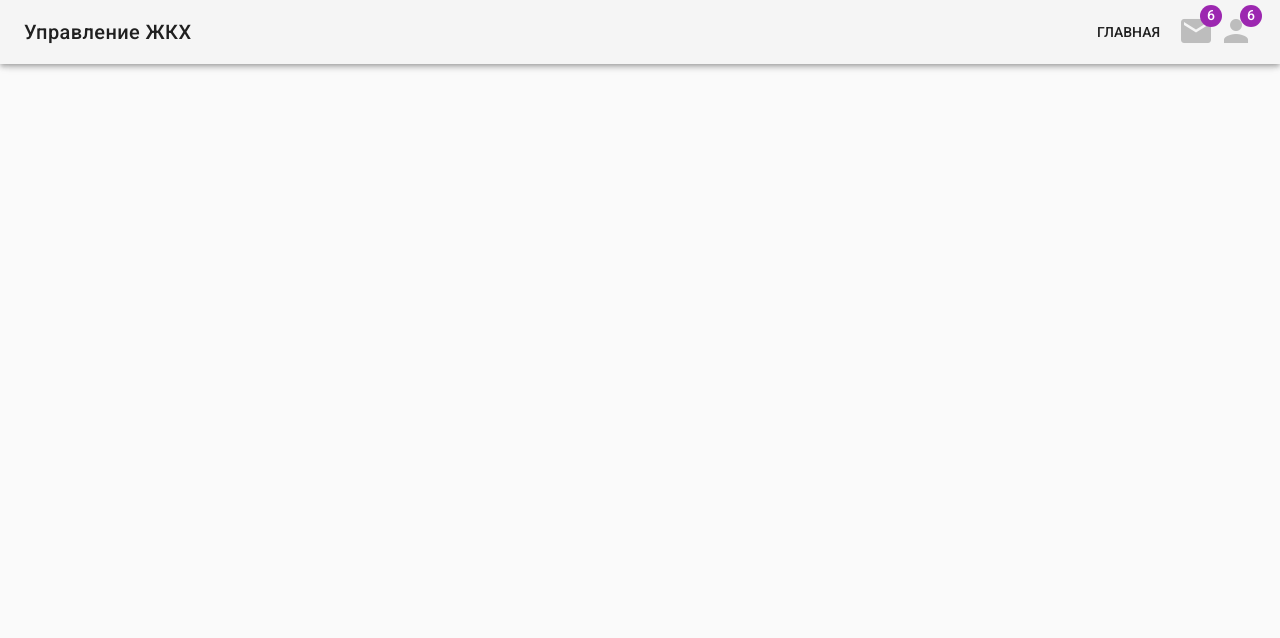
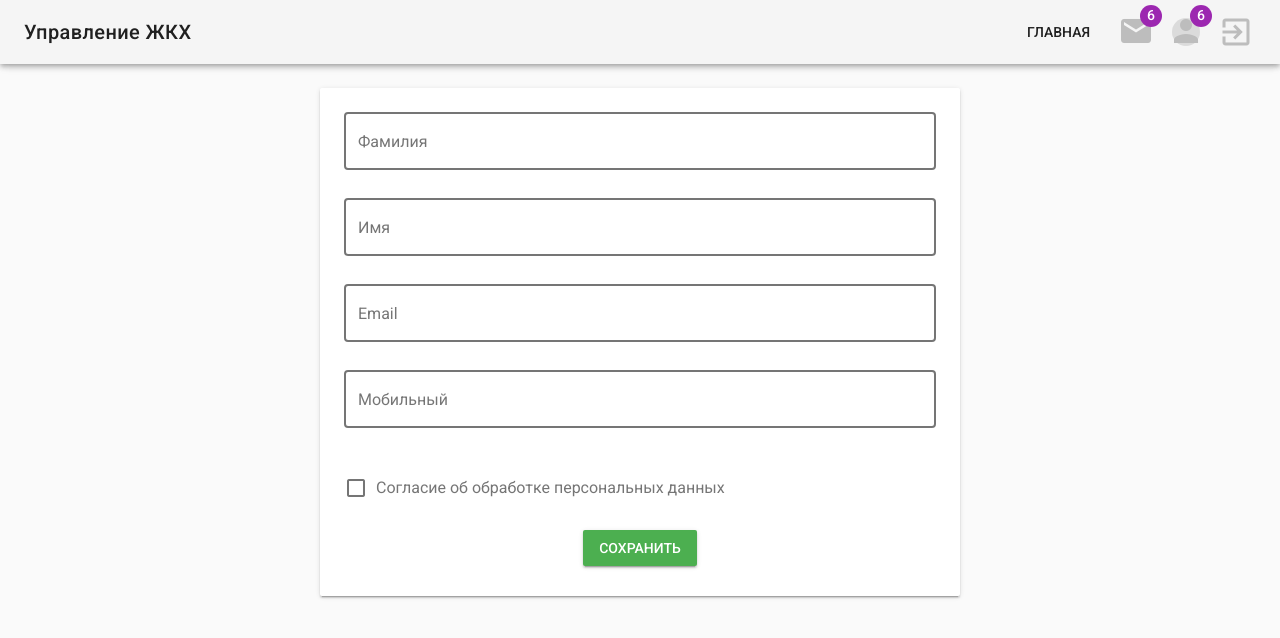
Before and after one commit to pekhotin/counters, a Vue app: page /personal in a window 1280 px wide. Shown: the top 638 px of the page. Built offline with nearby package versions, Linux system fonts and the light colour scheme; no server answers; sample sign-in values are in the browser's storage; what vuetify-upload-button would draw is missing.

Commit message:
Добавлены формы ЛК, отображения заявки

```diff
--- a/src/App.vue
+++ b/src/App.vue
@@ -48,14 +48,14 @@
         <v-toolbar-items>
           <!--<v-btn flat>Link Two</v-btn>-->
           <v-btn flat href="/home">Главная</v-btn>
-          <v-btn flat icon small>
+          <v-btn flat icon small to="requests" class="ml-3">
             <v-badge
               color="purple"
               right
               overlap
               small
             >
-              <template v-slot:badge>
+              <template slot="badge">
                 6
               </template>
               <v-icon
@@ -66,13 +66,13 @@
               </v-icon>
             </v-badge>
           </v-btn>
-          <v-btn flat icon small>
+          <v-btn flat icon small to="personal" class="ml-3">
             <v-badge
               color="purple"
               right
               overlap
             >
-              <template v-slot:badge>
+              <template slot="badge">
                 6
               </template>
               <v-icon
@@ -82,6 +82,14 @@
                 person
               </v-icon>
             </v-badge>
+          </v-btn>
+          <v-btn flat icon small to="#" class="ml-3">
+            <v-icon
+              color="grey lighten-1"
+              large
+            >
+              exit_to_app
+            </v-icon>
           </v-btn>
         </v-toolbar-items>
       </v-toolbar>
--- a/src/components/Authentication.vue
+++ b/src/components/Authentication.vue
@@ -28,7 +28,7 @@
                 <v-toolbar-title>Вход в личный кабинет</v-toolbar-title>
                 <v-spacer></v-spacer>
                 <v-tooltip right>
-                  <v-btn slot="activator" icon href="https://ptpit.ru" target="_blank">
+                  <v-btn slot="activator" icon target="_blank">
                     <v-icon>home</v-icon>
                   </v-btn>
                   <span>На главную</span>
@@ -67,7 +67,7 @@ export default {
   methods: {
     login: function () {
       if (this.password.length > 0) {
-        this.$http.post('http://my-api.ptpit.ru/login', {
+        this.$http.post('http://api.saject.ru/login', {
           username: this.username,
           password: this.password
         })
@@ -82,7 +82,7 @@ export default {
                 if (this.$route.params.nextUrl != null) {
                   this.$router.push(this.$route.params.nextUrl)
                 } else {
-                  this.$router.push('timetable')
+                  this.$router.push('home')
                 }
               }
             } else {
--- a/src/components/HomePage.vue
+++ b/src/components/HomePage.vue
@@ -6,7 +6,7 @@
           <v-layout>
             <v-flex xs12>
               <v-btn block color="orange" @click="dialog = true">Сообщить о проблеме</v-btn>
-              <v-btn block color="primary" class="mt-3">Мои заявки</v-btn>
+              <v-btn block color="primary" class="mt-3" to="requests">Мои заявки</v-btn>
             </v-flex>
           </v-layout>
         </v-container>
@@ -26,19 +26,19 @@
 
         <v-card-text>
           <v-flex>
-            <v-btn block color="red" to="requests/house">Дом</v-btn>
+            <v-btn block color="red" to="requests/create/flat">Квартира</v-btn>
           </v-flex>
           <v-flex>
-            <v-btn block color="orange" to="requests/street">Двор</v-btn>
+            <v-btn block color="orange" to="requests/create/pd">Подъезд</v-btn>
           </v-flex>
           <v-flex>
-            <v-btn block color="yellow" to="requests/pd">Подъезд</v-btn>
+            <v-btn block color="yellow" to="requests/create/street">Двор</v-btn>
           </v-flex>
           <v-flex>
-            <v-btn block color="green" to="requests/lift">Лифт</v-btn>
+            <v-btn block color="green" to="requests/create/house">Дом</v-btn>
           </v-flex>
           <v-flex>
-            <v-btn block color="blue" to="requests/other">Другое</v-btn>
+            <v-btn block color="blue" to="requests/create/other">Другое</v-btn>
           </v-flex>
         </v-card-text>
 
--- /dev/null
+++ b/src/components/Personal.vue
@@ -0,0 +1,57 @@
+<template>
+  <v-layout>
+    <v-flex xs12 sm6 offset-sm3>
+      <v-card class="mt-4">
+        <v-container fluid>
+          <v-layout align-center justify-center row fill-height wrap>
+            <v-flex xs12>
+              <v-text-field
+                label="Фамилия"
+                outline
+                v-model="firstname"
+              ></v-text-field>
+            </v-flex>
+            <v-flex xs12>
+              <v-text-field
+                label="Имя"
+                outline
+                v-model="secondname"
+              ></v-text-field>
+            </v-flex>
+            <v-flex xs12>
+              <v-text-field
+                label="Email"
+                outline
+                v-model="email"
+              ></v-text-field>
+            </v-flex>
+            <v-flex xs12>
+              <v-text-field
+                label="Мобильный"
+                outline
+                v-model="phone"
+              ></v-text-field>
+              <v-checkbox
+                v-model="accept"
+                label="Согласие об обработке персональных данных"
+              ></v-checkbox>
+            </v-flex>
+            <v-flex xs12 class="text-xs-center">
+              <v-btn color="success">Сохранить</v-btn>
+            </v-flex>
+          </v-layout>
+        </v-container>
+      </v-card>
+    </v-flex>
+  </v-layout>
+</template>
+
+<script>
+export default {
+  name: "Personal"
+}
+</script>
+
+<style scoped>
+
+</style>
--- a/src/components/Requests.vue
+++ b/src/components/Requests.vue
@@ -11,7 +11,9 @@
           <td>{{ props.item.type }}</td>
           <td class="text-xs-center">{{ props.item.date }}</td>
           <td class="text-xs-center">{{ props.item.status }}</td>
-          <td class="text-xs-center"><v-btn small :to="'/requests/' + props.item.id">Подробнее</v-btn></td>
+          <td class="text-xs-center">
+            <v-btn small :to="'/requests/' + props.item.id">Подробнее</v-btn>
+          </td>
         </template>
       </v-data-table>
       </v-card>
--- /dev/null
+++ b/src/components/ShowRequest.vue
@@ -0,0 +1,41 @@
+<template>
+  <v-flex xs12 sm6 offset-sm3>
+    <v-card class="mt-4">
+      <v-container fluid>
+        <v-layout align-center justify-center row fill-height wrap>
+          <v-flex xs12>
+            <v-select
+              :items="types"
+              label="Тип обращения"
+              outline
+              disabled
+            ></v-select>
+          </v-flex>
+          <v-flex xs12>
+            <v-textarea
+              outline
+              name="input-7-4"
+              label="Подбробное описание проблемы"
+              value=""
+              disabled
+            ></v-textarea>
+          </v-flex>
+          <v-flex xs12 class="text-xs-right">
+            <v-btn @click="$refs.inputUpload.click()" disabled>Прикрепить фото</v-btn>
+            <input v-show="false" ref="inputUpload" type="file" @change="" multiple disabled>
+          </v-flex>
+        </v-layout>
+      </v-container>
+    </v-card>
+  </v-flex>
+</template>
+
+<script>
+export default {
+  name: "ShowRequest"
+}
+</script>
+
+<style scoped>
+
+</style>
--- a/src/router/index.js
+++ b/src/router/index.js
@@ -3,7 +3,9 @@ import Router from 'vue-router'
 import Authentication from '@/components/Authentication'
 import HomePage from '@/components/HomePage'
 import Request from '@/components/Request'
+import ShowRequest from '@/components/ShowRequest'
 import Requests from '@/components/Requests'
+import Personal from '@/components/Personal'
 
 Vue.use(Router)
 
@@ -30,7 +32,14 @@ let router = new Router({
       }
     },
     {
-      path: '/requests/:type',
+      path: '/requests/:id',
+      component: ShowRequest,
+      meta: {
+        requiresAuth: true
+      }
+    },
+    {
+      path: '/requests/create/:type',
       component: Request,
       meta: {
         requiresAuth: true
@@ -39,6 +48,13 @@ let router = new Router({
     {
       path: '/requests',
       component: Requests,
+      meta: {
+        requiresAuth: true
+      }
+    },
+    {
+      path: '/personal',
+      component: Personal,
       meta: {
         requiresAuth: true
       }
```
